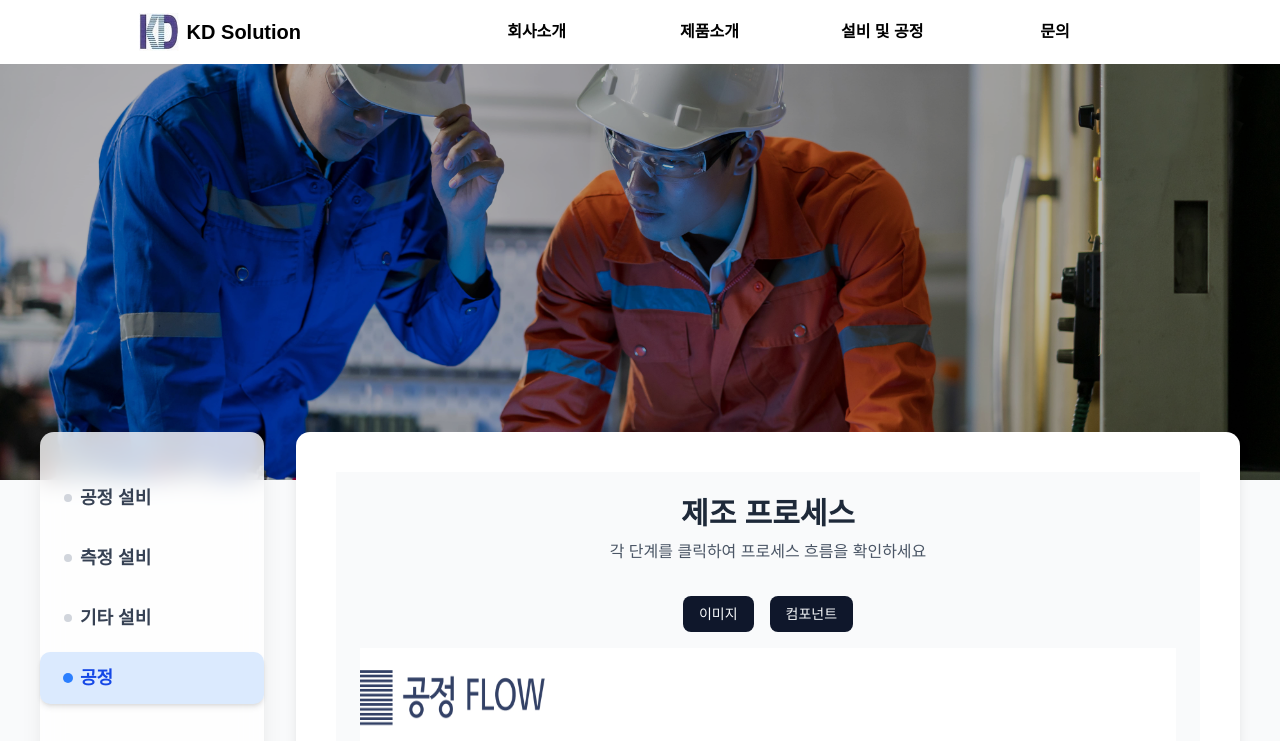
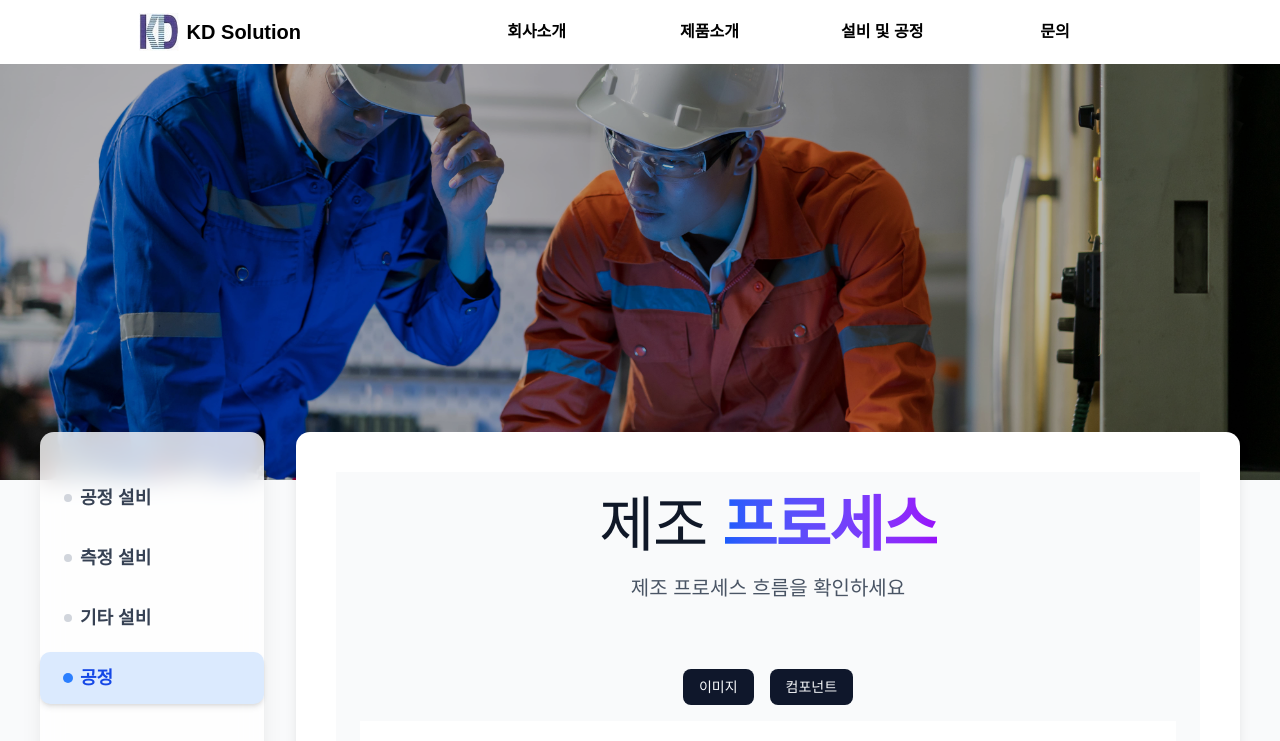
Before and after one commit to kdsolution3744/kdsolution-web, a Next.js app: page /facilities/process in a window 1280 px wide. Shown: the top 741 px of the page. Built offline with nearby package versions, Linux system fonts and the light colour scheme; a web font is replaced by a local one.

Commit message:
chore : 제조 프로세스 페이지에도 commonHeader적용

```diff
--- a/src/app/facilities/process/page.tsx
+++ b/src/app/facilities/process/page.tsx
@@ -1,6 +1,7 @@
 "use client";
 
 import flow from "@/assets/flow.jpg";
+import CommonHeader from "@/components/commonHeader";
 import { Badge } from "@/components/ui/badge";
 import { Button } from "@/components/ui/button";
 import { Card, CardContent } from "@/components/ui/card";
@@ -184,14 +185,11 @@ export default function ProcessPage() {
   return (
     <div className=" bg-gray-50 p-6 ">
       <div className="max-w-6xl mx-auto">
-        <div className="text-center mb-8">
-          <h1 className="text-3xl font-bold text-gray-800 mb-2">
-            제조 프로세스
-          </h1>
-          <p className="text-gray-600">
-            각 단계를 클릭하여 프로세스 흐름을 확인하세요
-          </p>
-        </div>
+        <CommonHeader
+          title="제조"
+          titleBold="프로세스"
+          subTitle="제조 프로세스 흐름을 확인하세요"
+        />
         <div className="flex flex-row gap-4 justify-center my-4">
           <Button onClick={() => setMode("이미지")}>이미지</Button>
           <Button onClick={() => setMode("컴포넌트")}>컴포넌트</Button>
```
